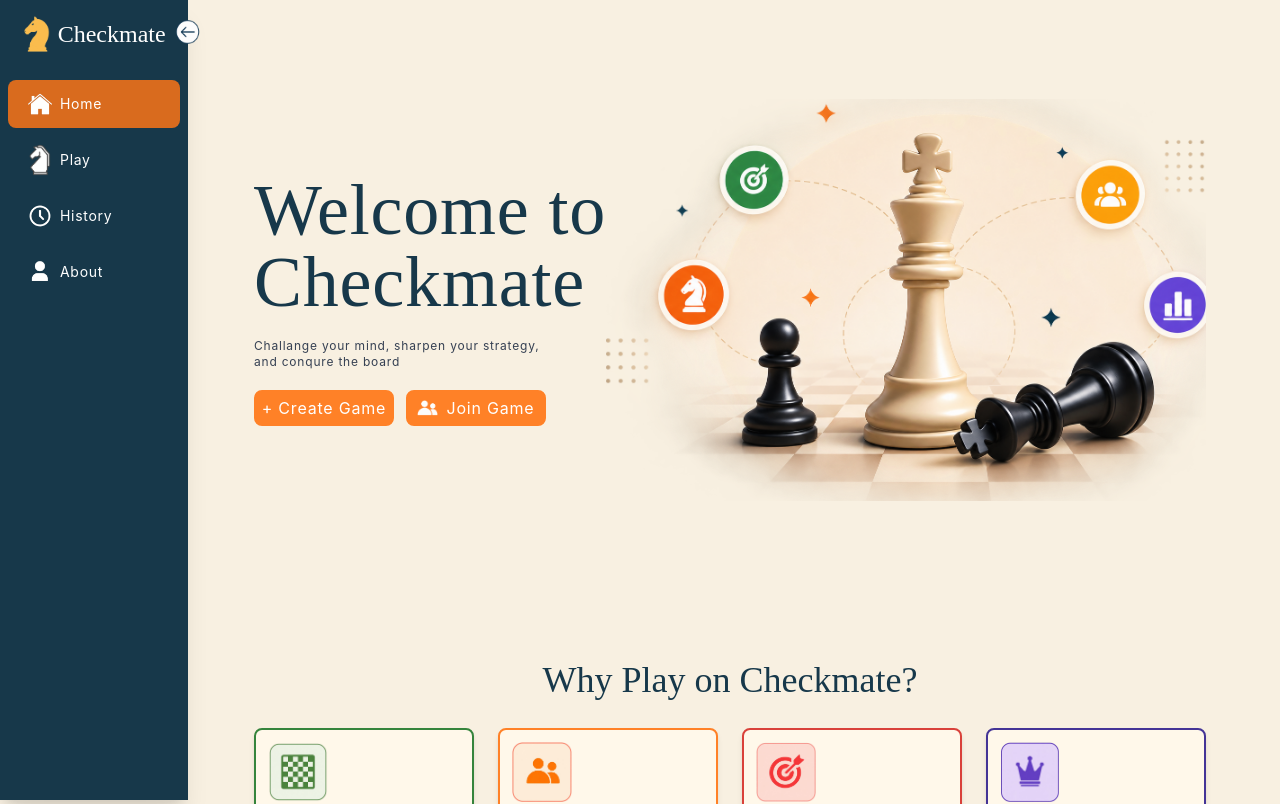
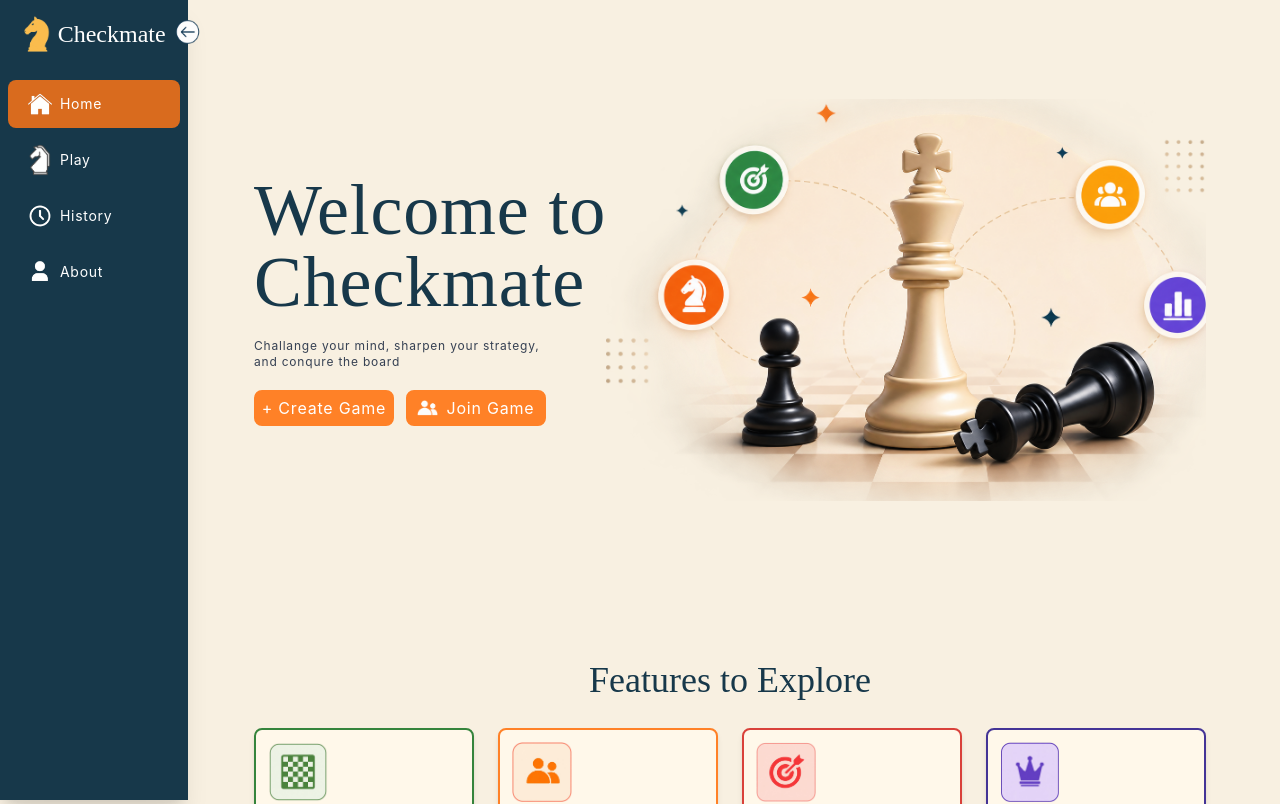
Before and after one commit to rameenali19/Chess-Game, a React (Vite) app: page / in a window 1280 px wide. Shown: the top 804 px of the page. Built offline with nearby package versions, Linux system fonts and the light colour scheme; no server answers.

Commit message:
changing heading name

```diff
--- a/src/pages/HomePageCards.jsx
+++ b/src/pages/HomePageCards.jsx
@@ -37,7 +37,8 @@ function HomePageCards() {
 
   return (
     <div className="flex flex-col gap-7 w-full items-center">
-      <h1 className="font-cormorant text-[#17384A] text-4xl">Why Play on Checkmate?</h1>
+      <h1 className="font-cormorant text-[#17384A] text-4xl">
+        Features to Explore</h1>
       <div className="flex gap-6">
         {
           cards.map((feature) => {
```
